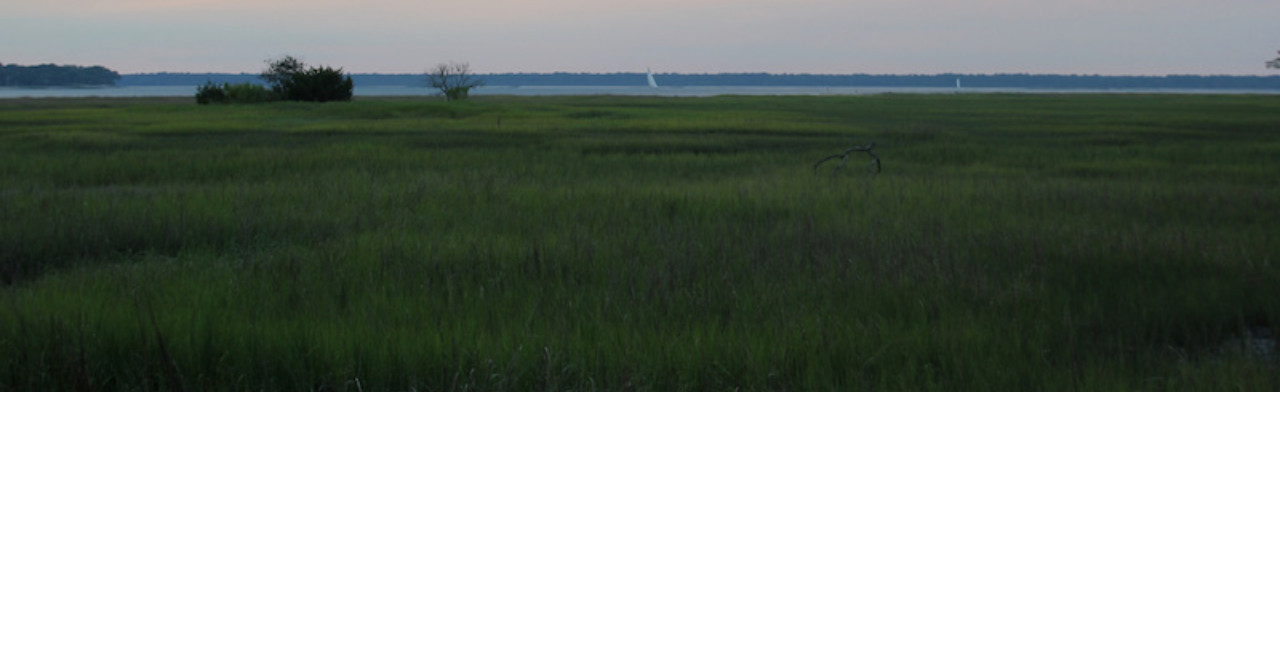
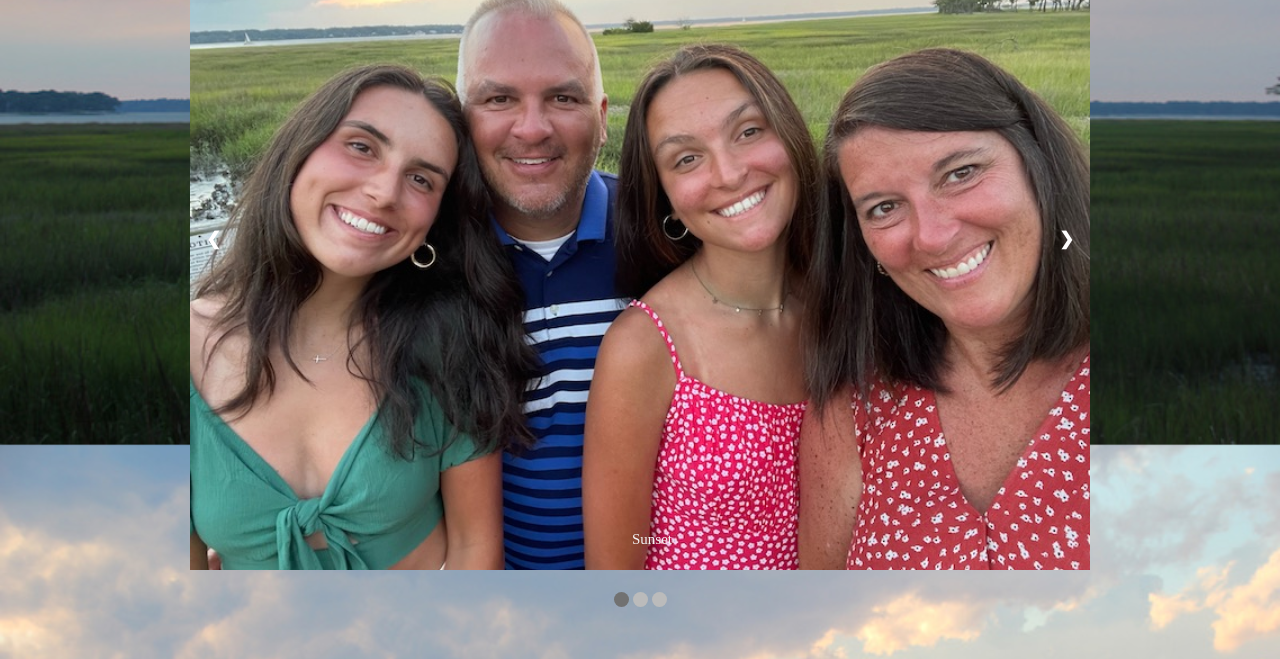
Before and after one commit to ETBD-Miami/yarnetskyims222-passion-project-frantzsk, a plain HTML site: page travel.html in a window 1280 px wide. Shown: the part 408-1067 px from the top of the page. Before the commit the page ends 800 px from the top, so only its background shows below. Drawn offline with nearby package versions, Linux system fonts and the light colour scheme.

Commit message:
added travel slideshow

```diff
--- a/styles.css
+++ b/styles.css
@@ -313,3 +313,102 @@ h2.restaurant-name {
 p.about {
     flex: 1;
 }
+
+/* travel page css */
+.slideshow-container {
+    max-width: 900px;
+    position: relative;
+    margin: 2em auto 0 auto;
+  }
+
+/* slideshow css */
+.mySlides {
+    display: none;
+  }
+
+  /* Next & previous buttons */
+  .prev, .next {
+    cursor: pointer;
+    position: absolute;
+    top: 50%;
+    width: auto;
+    margin-top: -22px;
+    padding: 16px;
+    color: white;
+    font-weight: bold;
+    font-size: 18px;
+    transition: 0.6s ease;
+    border-radius: 0 3px 3px 0;
+    user-select: none;
+  }
+
+  /* Position the "next button" to the right */
+  .next {
+    right: 0;
+    border-radius: 3px 0 0 3px;
+  }
+
+  /* Position the "prev button" to the left */
+  .prev {
+    left: 0;
+    border-radius: 3px 0 0 3px;
+  }
+
+  /* On hover, add a black background color with a little bit see-through */
+  .prev:hover, .next:hover {
+    background-color: rgba(0, 0, 0, 0.548);
+  }
+
+  /* Caption text */
+  .text {
+    color: #f2f2f2;
+    font-size: 15px;
+    padding: 8px 12px;
+    position: absolute;
+    bottom: 18px;
+    width: 100%;
+    text-align: center;
+  }
+
+  /* Number text (1/3 etc) */
+  .numbertext {
+    color: #f2f2f2;
+    font-size: 12px;
+    padding: 8px 12px;
+    position: absolute;
+    top: 0;
+  }
+
+  /* The dots/bullets/indicators */
+  .dot {
+    cursor: pointer;
+    height: 15px;
+    width: 15px;
+    margin: 0 0 1em 0;
+    background-color: #bbb;
+    border-radius: 50%;
+    display: inline-block;
+    transition: background-color 0.6s ease;
+  }
+
+  .active, .dot:hover {
+    background-color: #717171;
+  }
+
+  /* Fading animation */
+  .fade {
+    -webkit-animation-name: fade;
+    -webkit-animation-duration: 1.5s;
+    animation-name: fade;
+    animation-duration: 1.5s;
+  }
+
+  @-webkit-keyframes fade {
+    from {opacity: 1}
+    to {opacity: 1}
+  }
+
+  @keyframes fade {
+    from {opacity: 1}
+    to {opacity: 1}
+  }
--- a/travel.html
+++ b/travel.html
@@ -31,4 +31,77 @@
 
      <p class="entertainment-intro">Lorem ipsum dolor sit amet, consectetur adipiscing elit, sed do eiusmod tempor incididunt ut labore et dolore magna aliqua. Ut enim ad minim veniam, quis nostrud exercitation ullamco laboris nisi ut aliquip ex ea commodo consequat. Duis aute irure dolor in reprehenderit in voluptate velit esse cillum dolore eu fugiat nulla pariatur. Excepteur sint occaecat cupidatat non proident, sunt in culpa qui officia deserunt mollit anim id est laborum.</p>
 
-     <h2>Restaurants</h2>
+     <div class="slideshow-container">
+
+        <!-- Full-width images with number and caption text -->
+        <div class="mySlides fade">
+          <div class="numbertext">1 / 3</div>
+          <img src="images/family.jpg" style="width:100%">
+          <div class="text">Sunset</div>
+        </div>
+
+        <div class="mySlides fade">
+          <div class="numbertext">2 / 3</div>
+          <img src="images/buffalo.jpg" style="width:100%">
+          <div class="text">Golf Courses</div>
+        </div>
+
+        <div class="mySlides fade">
+          <div class="numbertext">3 / 3</div>
+          <img src="images/family.jpg" style="width:100%">
+          <div class="text">Harbour Town</div>
+        </div>
+
+        <!-- Next and previous buttons -->
+        <a class="prev" onclick="plusSlides(-1)">&#10094;</a>
+        <a class="next" onclick="plusSlides(1)">&#10095;</a>
+      </div>
+      <br>
+
+      <!-- The dots/circles -->
+      <div style="text-align:center">
+        <span class="dot" onclick="currentSlide(1)"></span>
+        <span class="dot" onclick="currentSlide(2)"></span>
+        <span class="dot" onclick="currentSlide(3)"></span>
+      </div>
+
+      </div>
+
+    </div>
+
+</main>
+
+<script>
+    var slideIndex = 1;
+  showSlides(slideIndex);
+
+  // Next/previous controls
+  function plusSlides(n) {
+    showSlides(slideIndex += n);
+  }
+
+  // Thumbnail image controls
+  function currentSlide(n) {
+    showSlides(slideIndex = n);
+  }
+
+  function showSlides(n) {
+    var i;
+    var slides = document.getElementsByClassName("mySlides");
+    var dots = document.getElementsByClassName("dot");
+    if (n > slides.length) {slideIndex = 1}
+    if (n < 1) {slideIndex = slides.length}
+    for (i = 0; i < slides.length; i++) {
+        slides[i].style.display = "none";
+    }
+    for (i = 0; i < dots.length; i++) {
+        dots[i].className = dots[i].className.replace(" active", "");
+    }
+    slides[slideIndex-1].style.display = "block";
+    dots[slideIndex-1].className += " active";
+  }
+  </script>
+
+</body>
+
+</html>
```
Also changed, not shown: food.html (+8 -0 lines).
